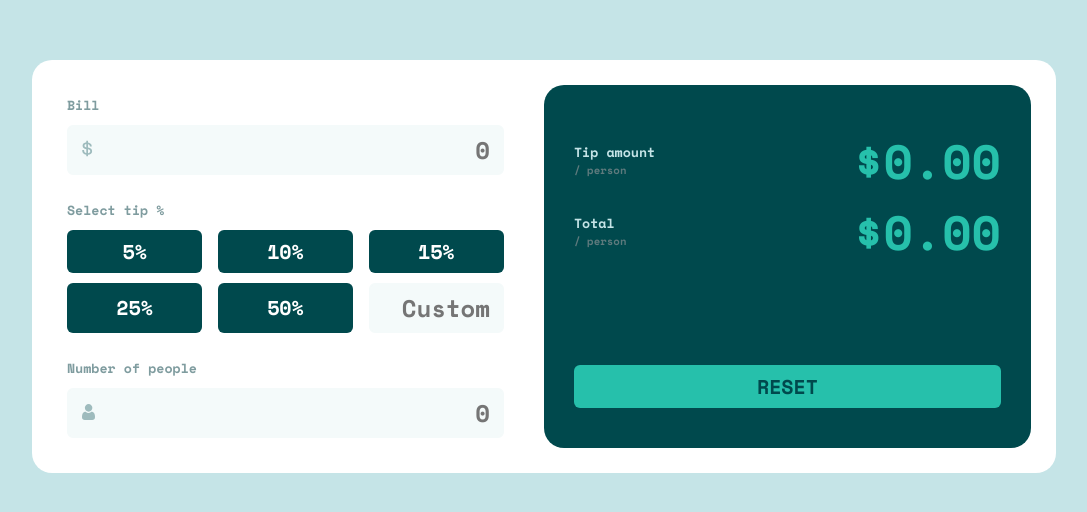
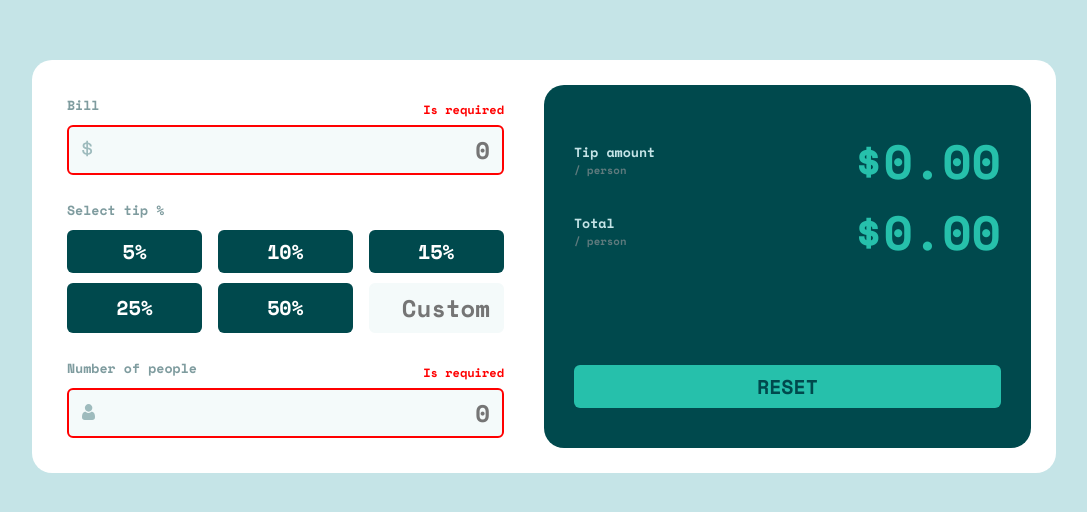
Before and after one commit to JaroslawChaykin/new_era.splitter, a Vue app: page / in a window 1280 px wide. Shown: the part 134-646 px from the top of the page, without its empty margins (96-1183 px from the left). Built offline with nearby package versions, Linux system fonts and the light colour scheme.

Commit message:
fields is required

```diff
--- a/src/App.vue
+++ b/src/App.vue
@@ -7,7 +7,6 @@
                            :changePeople="changePeople"
                            :tip="tip"
                            :changeTip="changeTip"
-
       />
       <splitter-total :total="calcTotal" :amount="calcAmount" :reset="reset"/>
     </div>
--- a/src/components/IconInput.vue
+++ b/src/components/IconInput.vue
@@ -2,6 +2,10 @@
   <div class="icon-input">
     <SplitterIcon class="icon" v-if="typeIcon" :type="typeIcon"/>
     <input :value="value || ''"
+           :style="{
+              borderColor: required && !value ? 'red' : ''
+           }"
+
            @input="change"
            class="input very-light-grayish-cyan-bg dark-cyan-text"
            :placeholder="placeholder"
@@ -16,7 +20,7 @@ import SplitterIcon from '@/components/SplitterIcon';
 export default {
   name: 'IconInput',
   components: {SplitterIcon},
-  props: ['placeholder', 'typeIcon', 'value', 'cb'],
+  props: ['placeholder', 'typeIcon', 'value', 'cb', 'required'],
   methods: {
     change(e) {
       this.cb(e.target.value)
--- a/src/components/SplitterCalculator.vue
+++ b/src/components/SplitterCalculator.vue
@@ -1,8 +1,15 @@
 <template>
   <div class="splitter-calculator">
     <div class="calc-type bill">
-      <h5 class="grayish-cyan-text">Bill</h5>
-      <IconInput placeholder="0" typeIcon="dollar" :value="bill" :cb="changeBill"/>
+      <div class="title-input">
+        <h5 class="grayish-cyan-text">Bill</h5>
+        <span v-if="!bill" class="error">Is required</span>
+      </div>
+      <IconInput placeholder="0"
+                 :required="true"
+                 typeIcon="dollar"
+                 :value="bill"
+                 :cb="changeBill"/>
     </div>
     <div class="calc-type tip">
       <h5 class="grayish-cyan-text">Select tip %</h5>
@@ -18,8 +25,15 @@
       </div>
     </div>
     <div class="calc-type number-of-people">
-      <h5 class="grayish-cyan-text">Number of people</h5>
-      <IconInput placeholder="0" typeIcon="person" :value="people" :cb="changePeople"/>
+      <div class="title-input">
+        <h5 class="grayish-cyan-text">Number of people</h5>
+        <span v-if="!people" class="error">Is required</span>
+      </div>
+      <IconInput placeholder="0"
+                 :required="true"
+                 typeIcon="person"
+                 :value="people"
+                 :cb="changePeople"/>
     </div>
   </div>
 </template>
@@ -65,6 +79,15 @@ export default {
 .active {
   background: red;
 }
+.title-input {
+  display: flex;
+  justify-content: space-between;
+  align-items: center;
+}
+.title-input span {
+  font-size: 12px;
+  color: red;
+}
 h5 {
   margin-bottom: 10px;
 }
```
